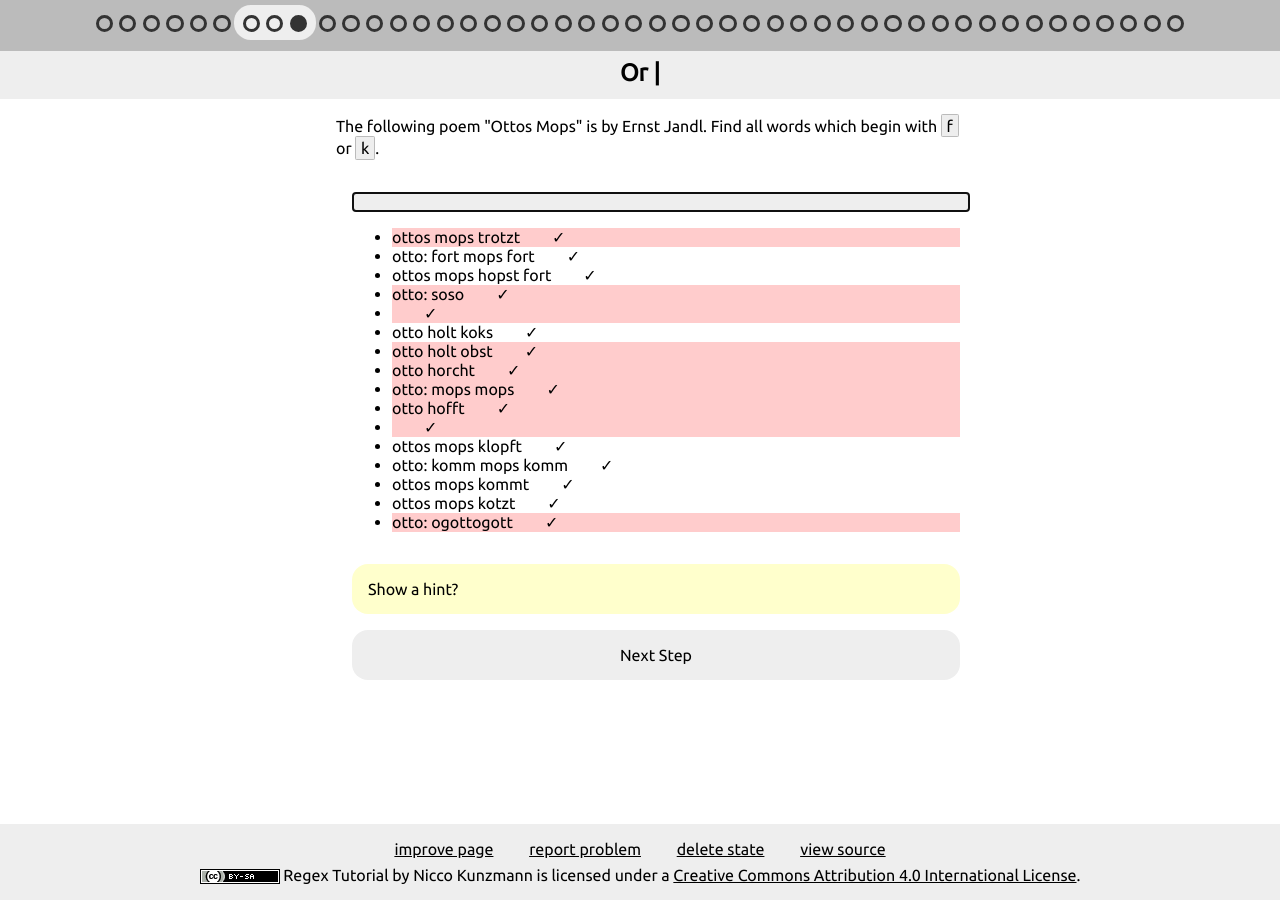
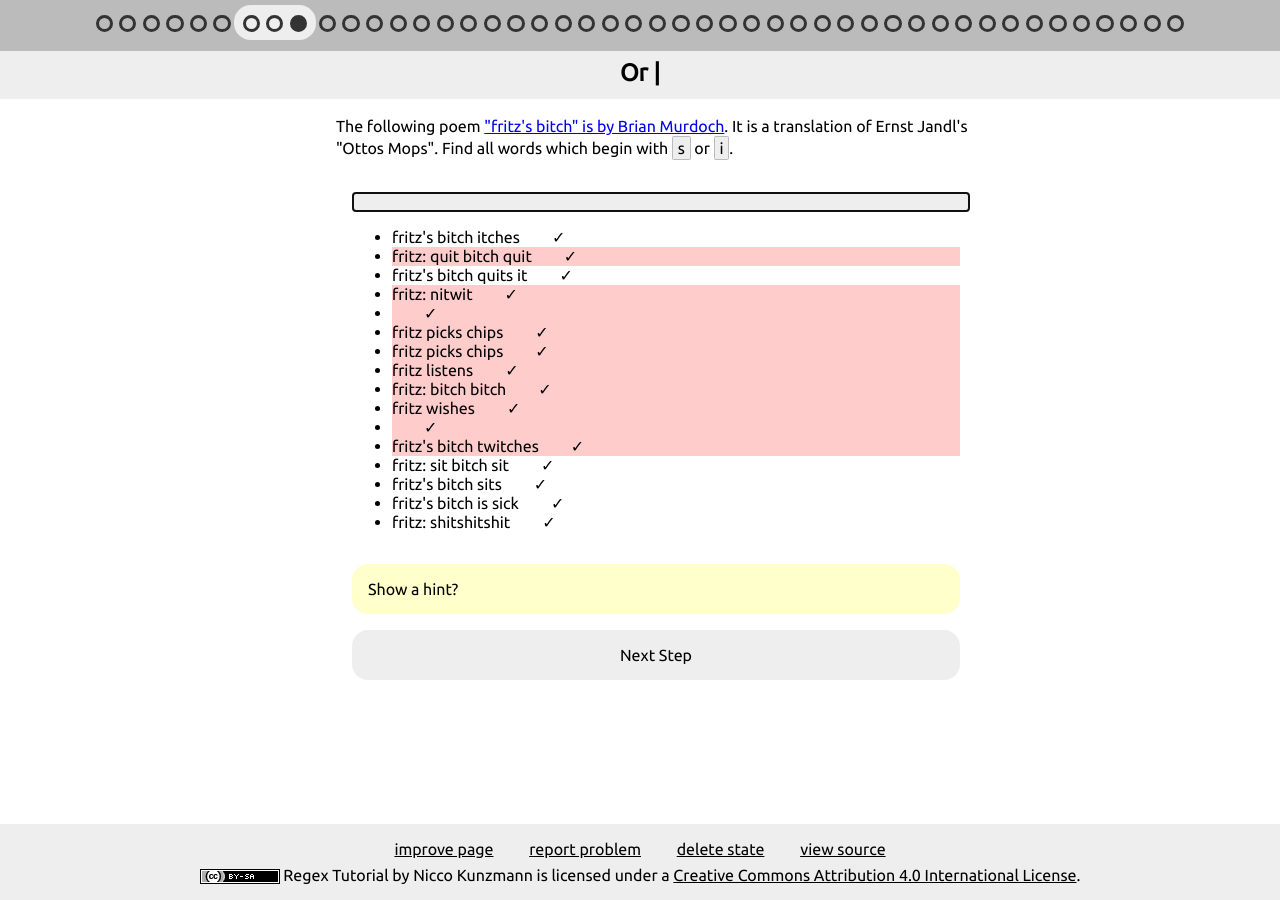
Before and after one commit to CoderDojoPotsdam/regex-tutorial, a Jekyll site: the page built from steps/03-03-or.html, in a window 1280 px wide. Built offline with Jekyll 4.4.1, drawn with Linux system fonts in a browser that asks for light colours.

Commit message:
fix #38
translate the poem

```diff
--- a/steps/03-03-or.html
+++ b/steps/03-03-or.html
@@ -4,34 +4,35 @@ title: "Or |"
 lang: en
 ---
 <p>
-  The following poem "Ottos Mops" is by Ernst Jandl.
-  Find all words which begin with <span class="regex">f</span> or <span class="regex">k</span>.
+  The following poem <a href="http://www.signandsight.com/features/290.html">"fritz's bitch" is by Brian Murdoch</a>.
+  It is a translation of Ernst Jandl's "Ottos Mops".
+  Find all words which begin with <span class="regex">s</span> or <span class="regex">i</span>.
 </p>
 <div class="playfield">
   <!-- needs attention -->
-  <input type="text" value="" class="regex" reference=" f| k">
+  <input type="text" value="" class="regex" reference=" s| i">
   <div class="message"></div>
   <ul class="examples">
-    <li>ottos mops trotzt</li>
-    <li>otto: fort mops fort</li>
-    <li>ottos mops hopst fort</li>
-    <li>otto: soso</li>
+    <li>fritz's bitch itches</li>
+    <li>fritz: quit bitch quit</li>
+    <li>fritz's bitch quits it</li>
+    <li>fritz: nitwit</li>
     <li></li>
-    <li>otto holt koks</li>
-    <li>otto holt obst</li>
-    <li>otto horcht</li>
-    <li>otto: mops mops</li>
-    <li>otto hofft</li>
-    <li>
-    <li>ottos mops klopft</li>
-    <li>otto: komm mops komm</li>
-    <li>ottos mops kommt</li>
-    <li>ottos mops kotzt</li>
-    <li>otto: ogottogott</li>
+    <li>fritz picks chips</li>
+    <li>fritz picks chips</li>
+    <li>fritz listens</li>
+    <li>fritz: bitch bitch</li>
+    <li>fritz wishes</li>
+    <li></li>
+    <li>fritz's bitch twitches</li>
+    <li>fritz: sit bitch sit</li>
+    <li>fritz's bitch sits</li>
+    <li>fritz's bitch is sick</li>
+    <li>fritz: shitshitshit</li>
   </ul>
 </div>
 <p class="hint">
   <!-- Hint still in German -->
-  Das <span class="regex">f</span> is mitten im Wort <span class="regex">hofft</span>.
-  Verwende Leerzeichen, um den Wortanfang zu finden.
+  The <span class="regex">i</span> is in the middle of the word<span class="regex">nitwit</span>.
+  Use spaces to find the beginning of the word.
 </p>
```
